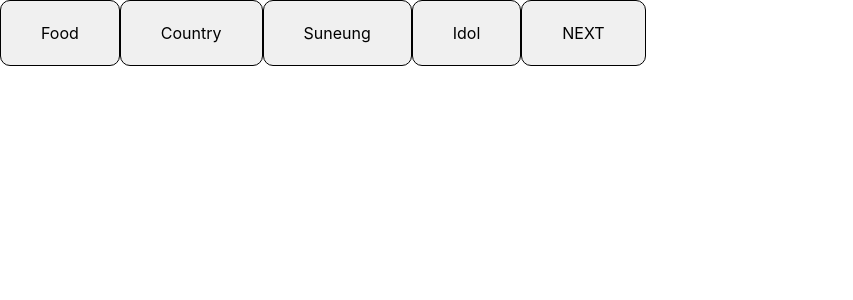
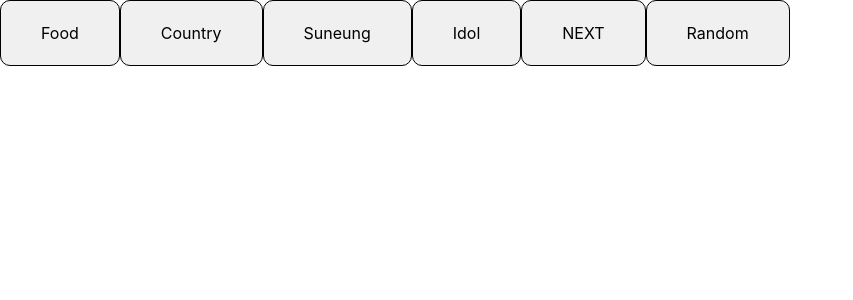
Before and after one commit to jhkimon/hangman, a React (Create React App) app in the folder hangmanapp/: page /theme in a window 1280 px wide. Shown: the top 300 px of the page, without its empty margins (0-853 px from the left). Built offline with nearby package versions, Linux system fonts and the light colour scheme.

Commit message:
민지언니 끝

```diff
--- a/hangmanapp/src/components/Button.jsx
+++ b/hangmanapp/src/components/Button.jsx
@@ -9,7 +9,7 @@ const Malatang = styled.button`
 `;
 
 function Button(props) {
-    return <Malatang>{props.letter}</Malatang>;
+    return <Malatang onClick={props.onClick}>{props.letter}</Malatang>;
 }
 
 export default Button;
--- a/hangmanapp/src/pages/theme.jsx
+++ b/hangmanapp/src/pages/theme.jsx
@@ -2,13 +2,14 @@ import React from 'react';
 import { useNavigate } from 'react-router-dom';
 import Button from '../components/Button'; // 경로 확인
 
-const themes = ['Food', 'Country', 'Suneung', 'Idol', 'NEXT'];
+const themes = ['Food', 'Country', 'Suneung', 'Idol', 'NEXT', 'Random'];
 
 function Theme() {
     const navigate = useNavigate(); // useNavigate로 교체
 
     const handleButtonClick = (theme) => {
-        navigate(`/main/${theme}`);
+        console.log('얍');
+        navigate(`/main/:${theme}`);
     };
 
     return (
```
